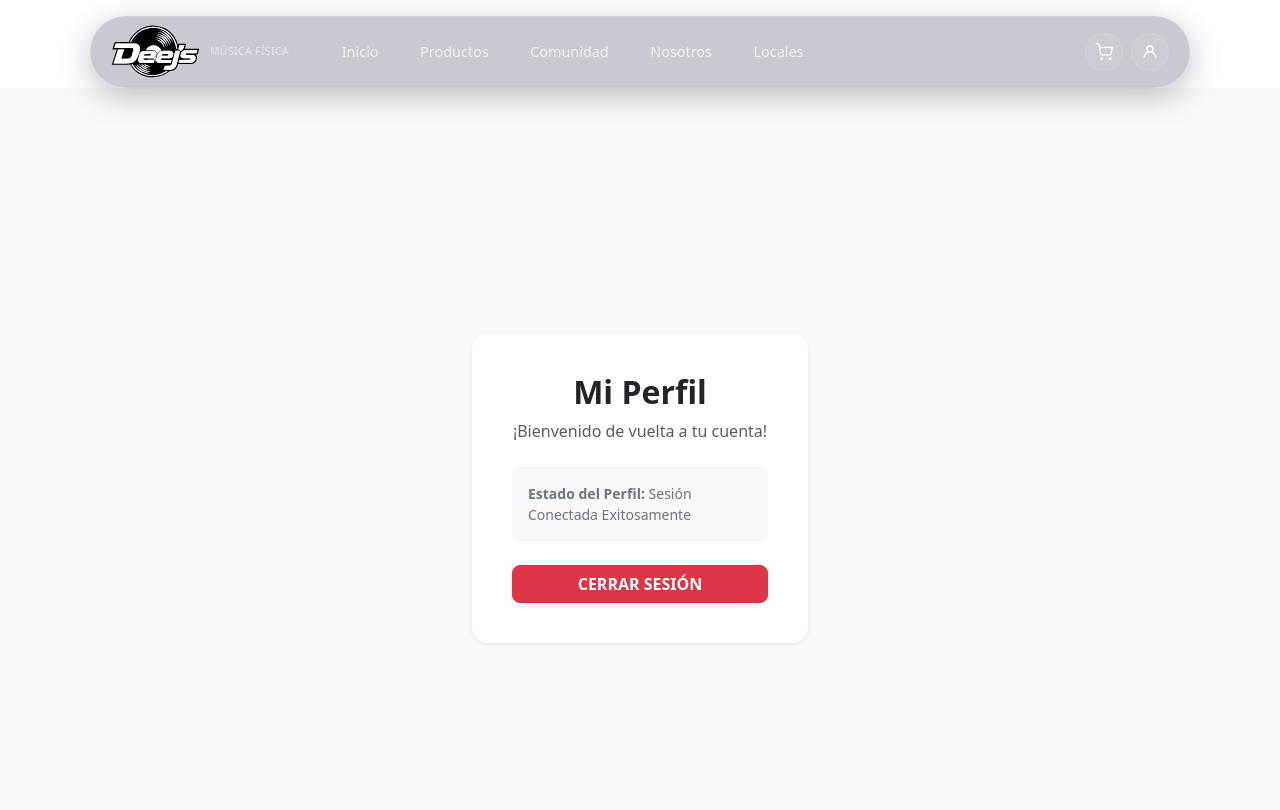
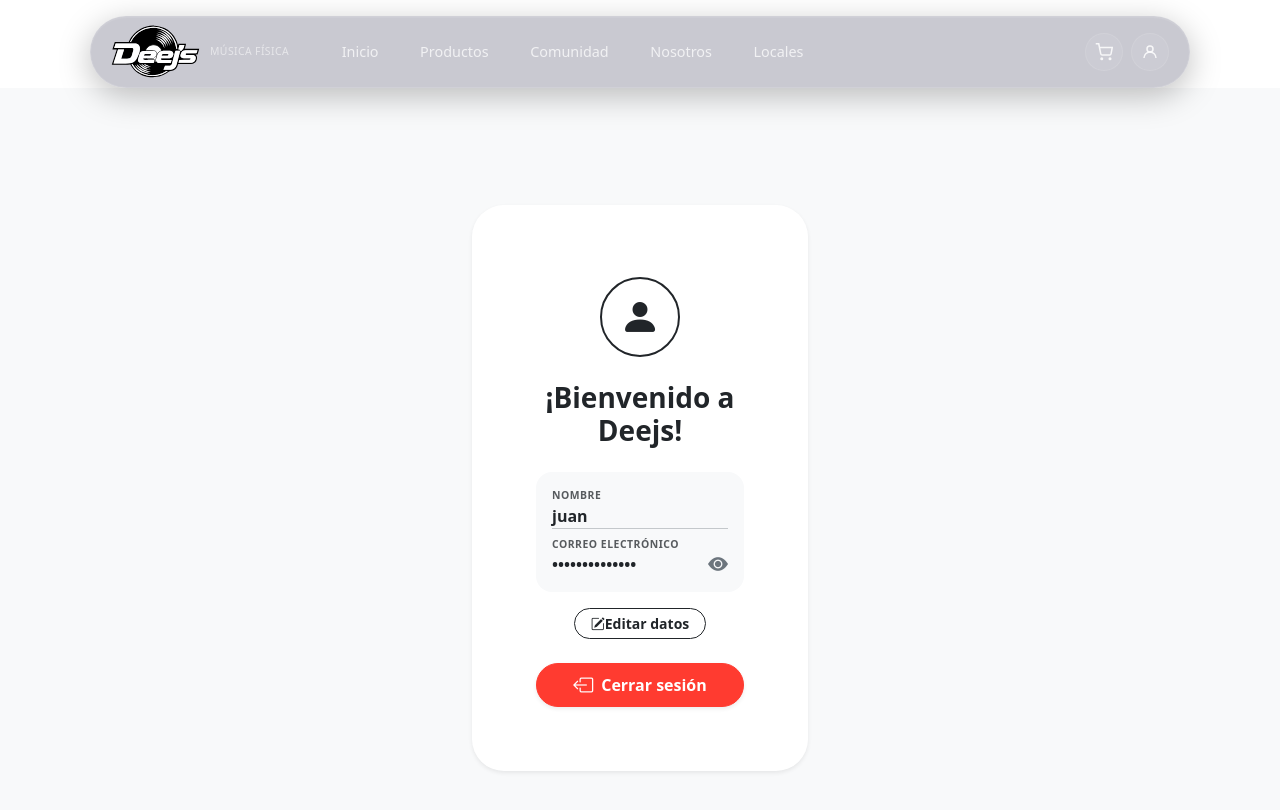
Before and after one commit to BurdilesNicolas/Proyecto-Deejs-GagaSonicos, a React (Vite) app: page /Perfil in a window 1280 px wide. Both pictures are taken after typing "name@example.com", "Sample123" into the empty fields and a click on the button "INICIAR SESIÓN". Shown: the top 810 px of the page. Built offline with nearby package versions, Linux system fonts and the light colour scheme.

Commit message:
Modificando vista de perfil del usuario

```diff
--- a/src/paginas/Perfil.jsx
+++ b/src/paginas/Perfil.jsx
@@ -26,38 +26,191 @@ function Perfil() {
     setEstaLogueado(false); // Quita el Perfil
     setVistaActual("login"); // Deja el Login listo para volver a entrar
   };
-  //VISTAS DE PERFIL
+  //Editar datos
+  const handleUpdateSubmit = (e) => {
+    e.preventDefault(); // Evita que la página se recargue por completo
+    setModoEdicion(false); // Apaga el modo edición y vuelve a mostrar tus datos limpios
+    alert("¡Cambios guardados con éxito!"); // Alerta visual de confirmación
+  };
+
+//=======================Variables========================
+  const [nombre, setNombre] = useState("juan");
+  const [correo, setCorreo] = useState("juan@email.com");
+  const [mostrarCorreo, setMostrarCorreo] = useState(false);
+  const [modoEdicion, setModoEdicion] = useState(false);
+
+  //=======================VISTAS DE PERFIL=========================
   //Perfil de usuario
   if (estaLogueado) {
     return (
-      <div className="min-vh-100 d-flex align-items-center justify-content-center bg-light py-5">
+      <div className="min-vh-100 bg-light d-flex align-items-center justify-content-center py-5">
         <div className="container">
           <div className="row justify-content-center">
             <div className="col-12 col-sm-10 col-md-8 col-lg-5 col-xl-4">
-              {/* Tarjeta de bienvenida */}
-              <div className="card border-0 shadow-sm rounded-4 p-4 bg-white text-center">
-                <div className="card-body">
-                  <h2 className="fw-bold text-dark mb-2">Mi Perfil</h2>
-                  <p className="text-muted">
-                    ¡Bienvenido de vuelta a tu cuenta!
-                  </p>
+              {/* Tarjeta Contenedora Estilo Tu Captura */}
+              <div className="card border-0 shadow-sm rounded-5 p-4 p-sm-5 bg-white text-center">
+                <div
+                  className="card-body d-flex flex-column align-items-center justify-content-between"
+                  style={{ minHeight: "380px" }}
+                >
+                  {/* Contenedor Superior: Icono y Saludo */}
+                  <div className="w-100 mt-2">
+                    {/* Ícono de Perfil dentro de un círculo */}
+                    <div
+                      className="d-inline-flex align-items-center justify-content-center border border-2 border-dark rounded-circle mb-4"
+                      style={{ width: "80px", height: "80px" }}
+                    >
+                      <i className="bi bi-person-fill text-dark fs-1"></i>
+                    </div>
 
-                  {/* Caja de información interna */}
-                  <div className="my-4">
-                    <div className="p-3 bg-light rounded-3 text-start small text-secondary">
-                      <strong>Estado del Perfil:</strong> Sesión Conectada
-                      Exitosamente
+                    {/* Título de Bienvenida */}
+                    <h2 className="fw-bold text-dark mb-1 fs-3">
+                      ¡Bienvenido a Deejs!
+                    </h2>
+
+                    {/* SECCIÓN DINÁMICA: VISTA O EDICIÓN */}
+                    {!modoEdicion ? (
+                      /* === MODO VISTA CON OJITO === */
+                      <div className="mt-4 w-100">
+                        {/* Bloque de Información Suave */}
+                        <div className="bg-light p-3 rounded-4 border border-0 text-start mb-3">
+                          <div className="mb-2.5">
+                            <small
+                              className="text-muted d-block text-uppercase fw-bold"
+                              style={{
+                                fontSize: "0.65rem",
+                                letterSpacing: "0.05em",
+                              }}
+                            >
+                              Nombre
+                            </small>
+                            <span className="text-dark fw-semibold">
+                              {nombre || "Cargando..."}
+                            </span>
+                          </div>
+
+                          <div className="pt-2 border-top border-secondary-subtle">
+                            <small
+                              className="text-muted d-block text-uppercase fw-bold"
+                              style={{
+                                fontSize: "0.65rem",
+                                letterSpacing: "0.05em",
+                              }}
+                            >
+                              Correo Electrónico
+                            </small>
+                            <div className="d-flex justify-content-between align-items-center">
+                              {/* 👁️ Lógica del ojito: oculta el correo reemplazando caracteres si mostrarCorreo es false */}
+                              <span className="text-dark fw-semibold text-truncate me-2">
+                                {mostrarCorreo
+                                  ? correo
+                                  : correo.replace(/./g, "•")}
+                              </span>
+
+                              {/* Botón Ojito Interactivo */}
+                              <button
+                                type="button"
+                                className="btn btn-link p-0 text-secondary border-0 lh-1"
+                                onClick={() => setMostrarCorreo(!mostrarCorreo)}
+                                title={
+                                  mostrarCorreo
+                                    ? "Ocultar correo"
+                                    : "Mostrar correo"
+                                }
+                              >
+                                <i
+                                  className={`bi ${mostrarCorreo ? "bi-eye-slash-fill" : "bi-eye-fill"} fs-5`}
+                                ></i>
+                              </button>
+                            </div>
                           </div>
                         </div>
 
-                  {/* Botón para desconectarse */}
+                        {/*Boton de Editar Perfil */}
                         <button
                           type="button"
-                    className="btn btn-danger w-100 py-2.5 fw-bold text-uppercase shadow-sm rounded-3"
+                          className="btn btn-outline-dark btn-sm rounded-pill px-3 py-1.5 fw-semibold small transition-all"
+                          onClick={() => setModoEdicion(true)}
+                        >
+                          <i className="bi bi-pencil-square me-1.5"></i>Editar
+                          datos
+                        </button>
+                      </div>
+                    ) : (
+                      /* === MODO EDICIÓN === */
+                      <form
+                        onSubmit={handleUpdateSubmit}
+                        className="mt-4 text-start w-100"
+                      >
+                        <div className="mb-3">
+                          <label
+                            htmlFor="editName"
+                            className="form-label text-muted small fw-bold mb-1"
+                          >
+                            Nombre Completo
+                          </label>
+                          <input
+                            type="text"
+                            className="form-control border bg-light py-2 text-dark rounded-3"
+                            id="editName"
+                            value={nombre}
+                            onChange={(e) => setNombre(e.target.value)}
+                            required
+                          />
+                        </div>
+                        <div className="mb-3">
+                          <label
+                            htmlFor="editEmail"
+                            className="form-label text-muted small fw-bold mb-1"
+                          >
+                            Correo Electrónico
+                          </label>
+                          <input
+                            type="email"
+                            className="form-control border bg-light py-2 text-dark rounded-3"
+                            id="editEmail"
+                            value={correo}
+                            onChange={(e) => setCorreo(e.target.value)}
+                            required
+                          />
+                        </div>
+                        <div className="d-flex gap-2 mt-3">
+                          <button
+                            type="button"
+                            className="btn btn-light border w-50 py-2 rounded-3 small"
+                            onClick={() => setModoEdicion(false)}
+                          >
+                            Cancelar
+                          </button>
+                          <button
+                            type="submit"
+                            className="btn btn-dark w-50 py-2 rounded-3 small fw-semibold"
+                          >
+                            Guardar
+                          </button>
+                        </div>
+                      </form>
+                    )}
+                  </div>
+
+                  {/*Botón Inferior de Cerrar Sesión*/}
+                  {!modoEdicion && (
+                    <div className="w-100 mt-4">
+                      <button
+                        type="button"
+                        className="btn btn-danger w-100 py-2.5 fw-semibold rounded-pill shadow-sm d-flex align-items-center justify-content-center gap-2"
+                        style={{
+                          backgroundColor: "#ff3b30",
+                          borderColor: "#ff3b30",
+                        }}
                         onClick={handleCerrarSesion}
                       >
+                        <i className="bi bi-box-arrow-left fs-5"></i>{" "}
+                        {/*Icono bonito agregado*/}
                         Cerrar sesión
                       </button>
+                    </div>
+                  )}
                 </div>
               </div>
             </div>
@@ -311,7 +464,7 @@ function Perfil() {
                   <div className="text-center">
                     <p className="small text-muted mb-4">
                       ¿Ya tienes una cuenta?
-                      {/* 🔄 BOTÓN DE CAMBIO: Al hacer clic, vuelve a poner el estado en "login" */}
+                      {/*BOTÓN DE CAMBIO: Al hacer clic, vuelve a poner el estado en "login" */}
                       <button
                         type="button"
                         className="btn btn-link p-0 fw-semibold text-decoration-none align-baseline ms-1"
```
Lines whose indentation alone changed are shown as unchanged.
